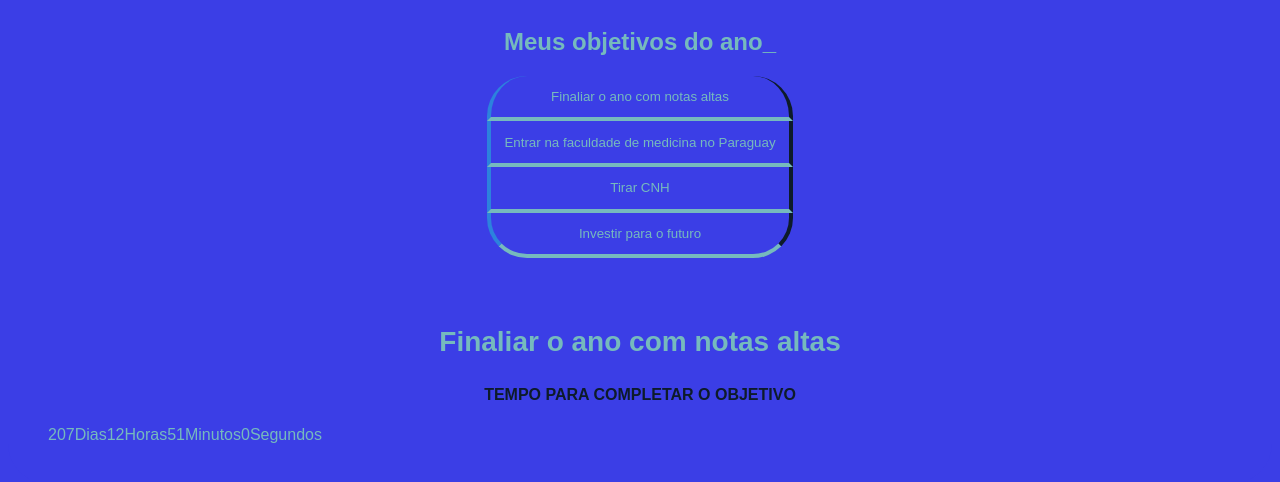
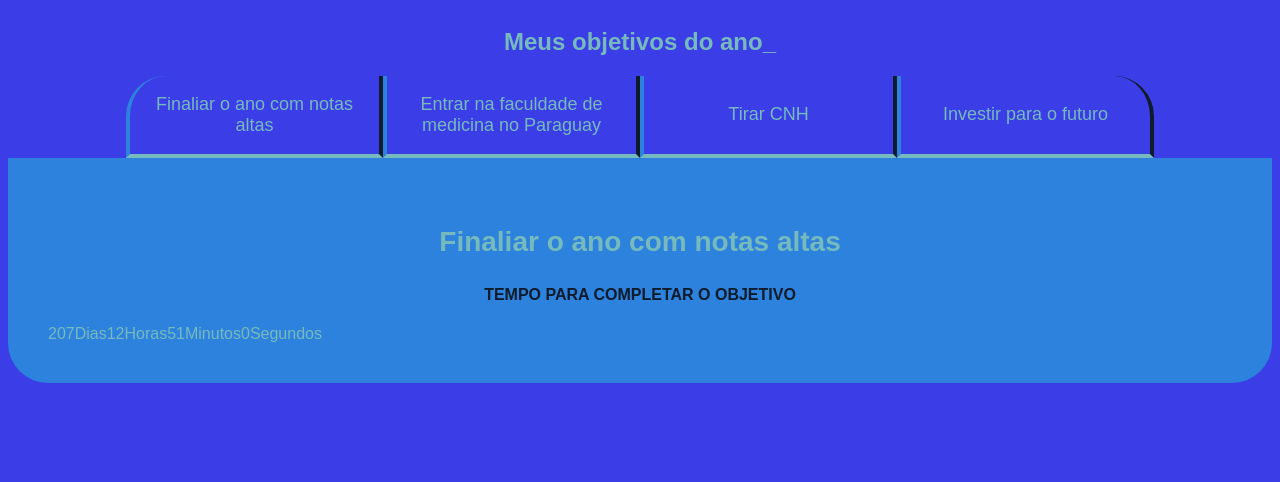
Before and after one commit to AnnyC28/2024-3-b-meus-projetos-de-vida, a plain HTML site: page index.html in a window 1280 px wide. Drawn offline with Linux system fonts and the light colour scheme; a web font is replaced by a local one.

Commit message:
Add files via upload

```diff
--- a/style.css
+++ b/style.css
@@ -17,7 +17,7 @@ body {
     font-family: var(--font-texto);
 }
 
- .conteudo-principal{
+ .conteudo-principal {
         display:flex;
         flex-direction: column;
         justify-content: center;
@@ -30,15 +30,16 @@ body {
 .titulo.principal{
     text-align: left;
     width: 100%;
-    font-size: 36px;
+    font-size: 32px;
 }
 
-.titulo.principal span{
+.titulo.principal span {
 color:var(--creme);
 }
 
-.botao{
+.botao {
 font-family: var(--font-texto);
+font-size: 18px;
 background-color: var(--azul-escuro);
 color: var(--creme);
 display: flex;
@@ -66,11 +67,11 @@ border-top: none;
 
 .botao.ativo{
     background-color: var(--cinza-escuro);
-    border-color: 4px solid  rgb(121, 121, 240);
+    border-color: 4px solid rgb(121, 121, 240);
 }
 
 .abas-textos{
-    background-color: var(--azul-escuro);
+    background-color: var(--azul-real);
     padding: 40px;
     border-radius: 0 0 40px 40px;
 }
@@ -94,15 +95,15 @@ border-top: none;
     text-transform: uppercase;
 }
 
- @media screen and(min-width: 768px) {
+ @media screen and (min-width: 768px) {
     .botoes{
         display: flex;
     }
 
     .botao:first-child{
         border-radius: 40px 0 0 0;
- }
+    }
  .botao:last-child{
-    border-radius: 0 40px 0 0;
- }
+        border-radius: 0 40px 0 0;
+    }
 }
```
